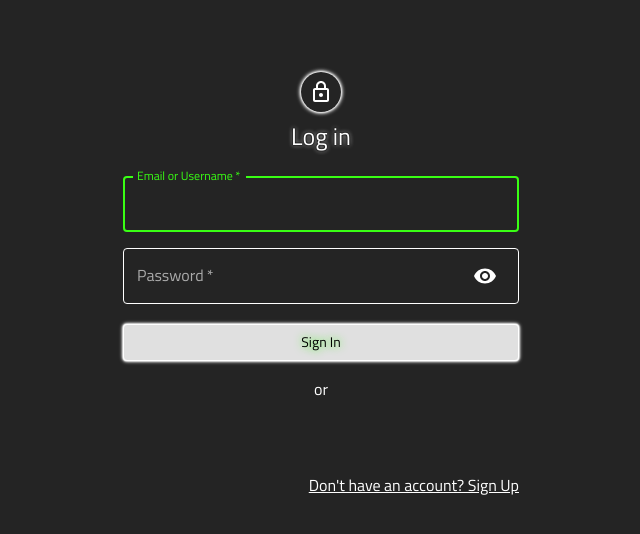
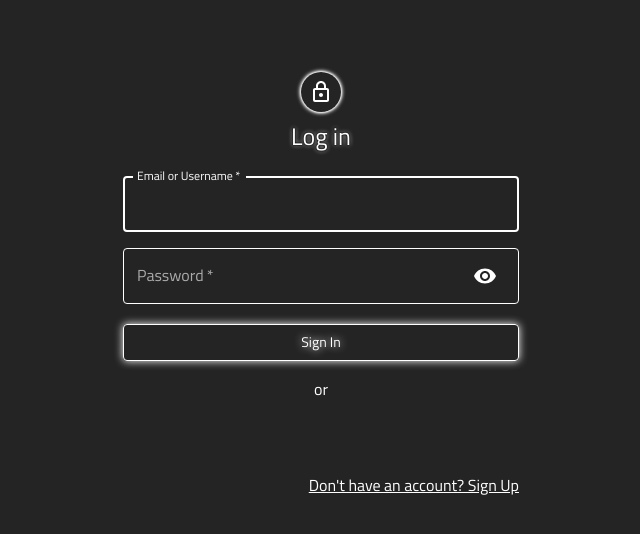
Before and after one commit to benjamin-hurand/Say-my-name-front, a React (Vite) app: page /signin in a window 1280 px wide. Shown: the top 534 px of the page, without its empty margins (319-959 px from the left). Built offline with nearby package versions, Linux system fonts and the light colour scheme.

Commit message:
Fix couleur bouton, nouveau bug couleur

```diff
--- a/src/scenes/sign-in/SignIn.tsx
+++ b/src/scenes/sign-in/SignIn.tsx
@@ -181,7 +181,7 @@ export default function SignIn() {
             type="submit"
             fullWidth
             variant="outlined"
-            sx={{ my: 2, bgcolor: theme.palette.mode === 'dark' ? '#e0e0e0' : '#000000', color: theme.palette.mode === 'dark' ? '#000000' : '#ffffff', boxShadow: '0 0 1px #ffffff, 0 0 2px #ffffff, 0 0 3px #ffffff, 0 0 4px #ffffff', border: '1px solid #ffffff' }}
+            sx={{ my: 2 }}
           >
             Sign In
           </Button>
--- a/src/theme.ts
+++ b/src/theme.ts
@@ -1,6 +1,6 @@
 import { createTheme } from '@mui/material/styles';
 
-const neonColors = ['#39FF14', '#FF073A', '#0FF0FC', '#FC0FC0', '#FFF700']; // Example neon colors
+const neonColors = ['#ffffff', '#FF073A', '#0FF0FC', '#FC0FC0', '#FFF700']; // Example neon colors
 
 const commonStyles = {
     '@import': "url('https://fonts.googleapis.com/css2?family=Titillium+Web:wght@200;300;400;600;700;900&display=swap')",
@@ -138,7 +138,7 @@ const neonDarkTheme = createTheme({
     palette: {
         mode: 'dark',
         primary: {
-            main: '#39FF14', // Default neon color
+            main: '#ffffff', // Default neon color
         },
         background: {
             default: '#121212',
@@ -170,21 +170,25 @@ const neonDarkTheme = createTheme({
         MuiButton: {
             styleOverrides: {
                 root: {
-                    boxShadow: `0 0 8px #39FF14`,
-                    textShadow: `0 0 8px #39FF14`,
+                    boxShadow: `0 0 8px #ffffff`,
+                    textShadow: `0 0 8px #ffffff`,
                     transition: 'color 0.2s ease-in-out, border-color 0.3s ease-in-out, box-shadow 0.3s ease-in-out, text-shadow 0.3s ease-in-out',
                 },
                 contained: {
-                    backgroundColor: '#39FF14',
+                    backgroundColor: '#ffffff',
                     color: '#242424',
                     '&:hover': {
-                        boxShadow: `0 0 30px #39FF14`,
+                        boxShadow: `0 0 30px #ffffff`,
+
                     },
                 },
                 outlined: {
-                    borderColor: '#39FF14',
+                    borderColor: '#ffffff',
                     '&:hover': {
-                        boxShadow: `0 0 30px #39FF14`,
+                        backgroundColor: '#e0e0e0',
+                        color: '#242424',
+                        boxShadow: '0 0 4px #ffffff, 0 0 5px #ffffff, 0 0 6px #ffffff, 0 0 6px #ffffff',
+                        border: '1px solid #ffffff'
                     },
                 },
             },
@@ -192,7 +196,7 @@ const neonDarkTheme = createTheme({
         MuiIconButton: {
             styleOverrides: {
                 root: {
-                    boxShadow: `0 0 8px #39FF14`,
+                    boxShadow: `0 0 8px #ffffff`,
                     transition: 'box-shadow 0.2s ease-in-out',
                 },
                 menu: {
@@ -219,7 +223,7 @@ const neonLightTheme = createTheme({
     palette: {
         mode: 'light',
         primary: {
-            main: '#39FF14', // Default neon color
+            main: '#ffffff', // Default neon color
         },
         background: {
             default: '#FFFFFF',
@@ -255,21 +259,21 @@ const neonLightTheme = createTheme({
         MuiButton: {
             styleOverrides: {
                 root: {
-                    boxShadow: `0 0 8px #39FF14`,
-                    textShadow: `0 0 8px #39FF14`,
+                    boxShadow: `0 0 8px #ffffff`,
+                    textShadow: `0 0 8px #ffffff`,
                     transition: 'color 0.2s ease-in-out, border-color 0.3s ease-in-out, box-shadow 0.3s ease-in-out, text-shadow 0.3s ease-in-out',
                 },
                 contained: {
-                    backgroundColor: '#39FF14',
+                    backgroundColor: '#ffffff',
                     color: '#f5f5f5',
                     '&:hover': {
-                        boxShadow: `0 0 30px #39FF14`,
+                        boxShadow: `0 0 30px #ffffff`,
                     },
                 },
                 outlined: {
-                    borderColor: '#39FF14',
+                    borderColor: '#ffffff',
                     '&:hover': {
-                        boxShadow: `0 0 30px #39FF14`,
+                        boxShadow: `0 0 30px #ffffff`,
                     },
                 },
             },
@@ -277,7 +281,7 @@ const neonLightTheme = createTheme({
         MuiIconButton: {
             styleOverrides: {
                 root: {
-                    boxShadow: `0 0 8px #39FF14`,
+                    boxShadow: `0 0 8px #ffffff`,
                     transition: 'box-shadow 0.2s ease-in-out',
                 },
             },
```
